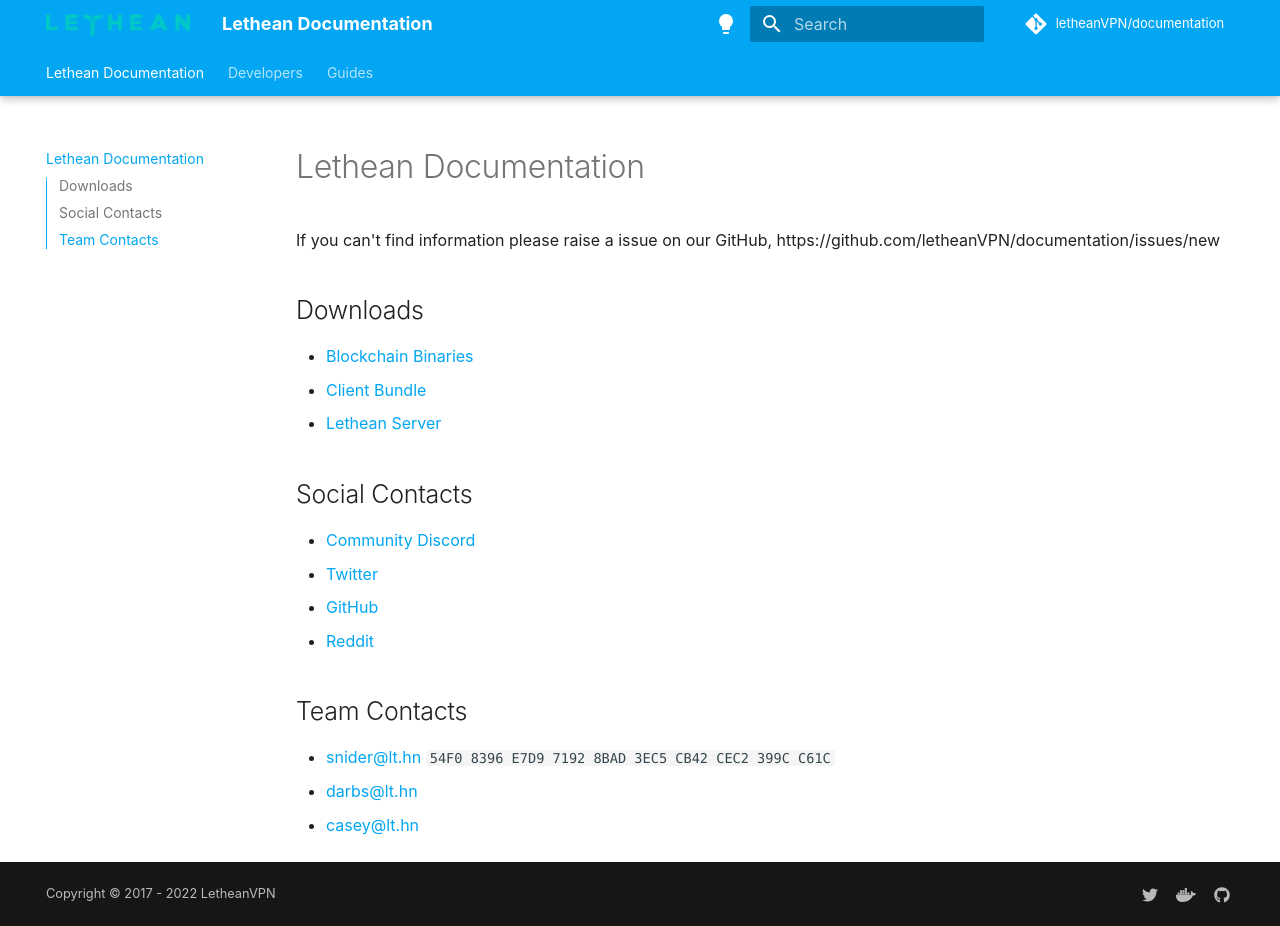
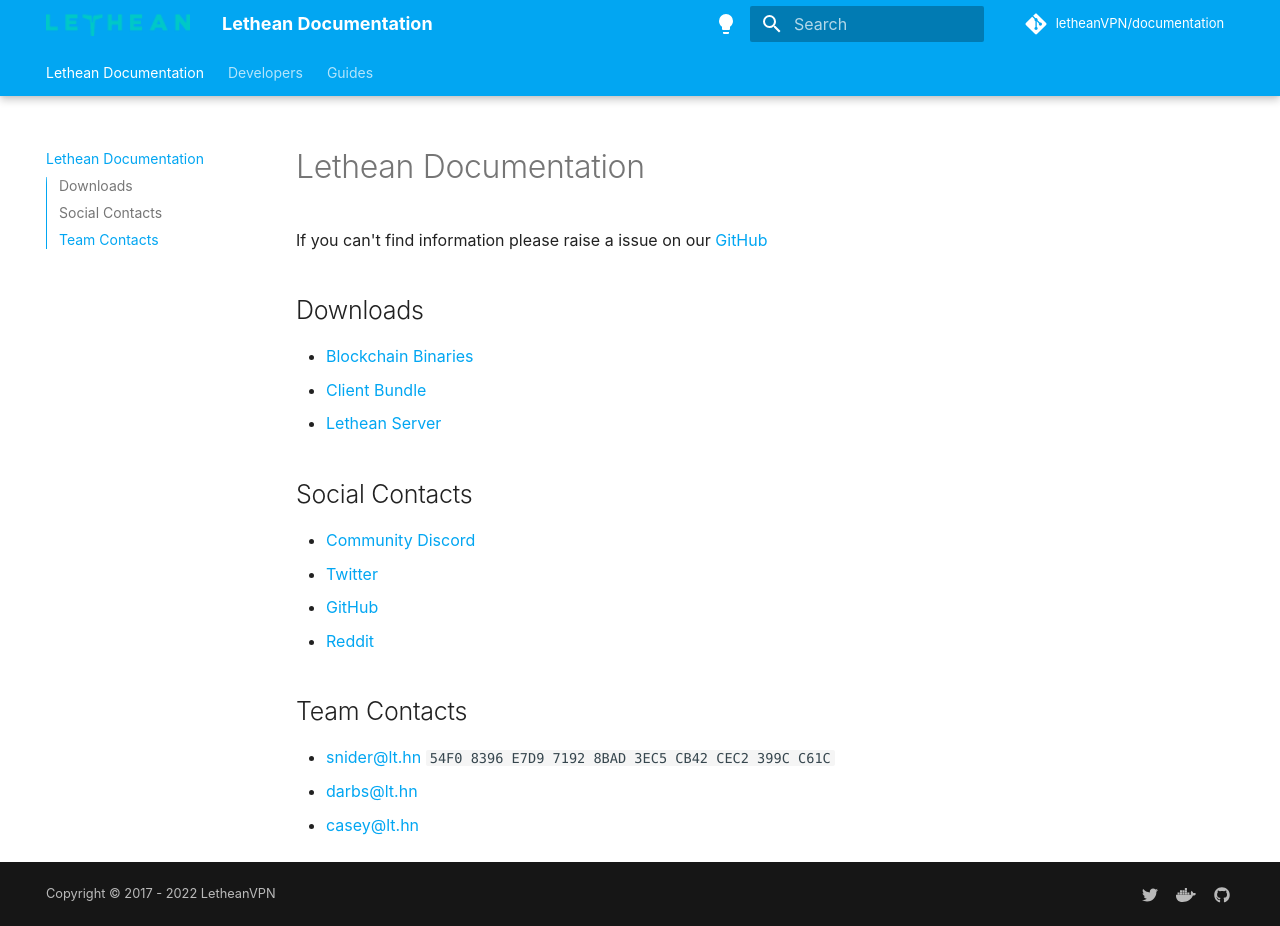
Before and after one commit to letheanVPN/documentation, an MkDocs documentation site: the page built from docs/index.md, in a window 1280 px wide and 926 px high. Built offline with MkDocs 1.6.1 and Material for MkDocs 9.7.7, drawn with Linux system fonts in a browser that asks for light colours; comment, search, counter and statistics services are not loaded.

Commit message:
Update index.md

```diff
--- a/docs/index.md
+++ b/docs/index.md
@@ -1,6 +1,6 @@
 # Lethean Documentation
 
-If you can't find information please raise a issue on our GitHub, https://github.com/letheanVPN/documentation/issues/new
+If you can't find information please raise a issue on our [GitHub](https://github.com/letheanVPN/documentation/issues/new)
 
 ## Downloads
 - [Blockchain Binaries](https://github.com/letheanVPN/blockchain/releases/latest)
```
